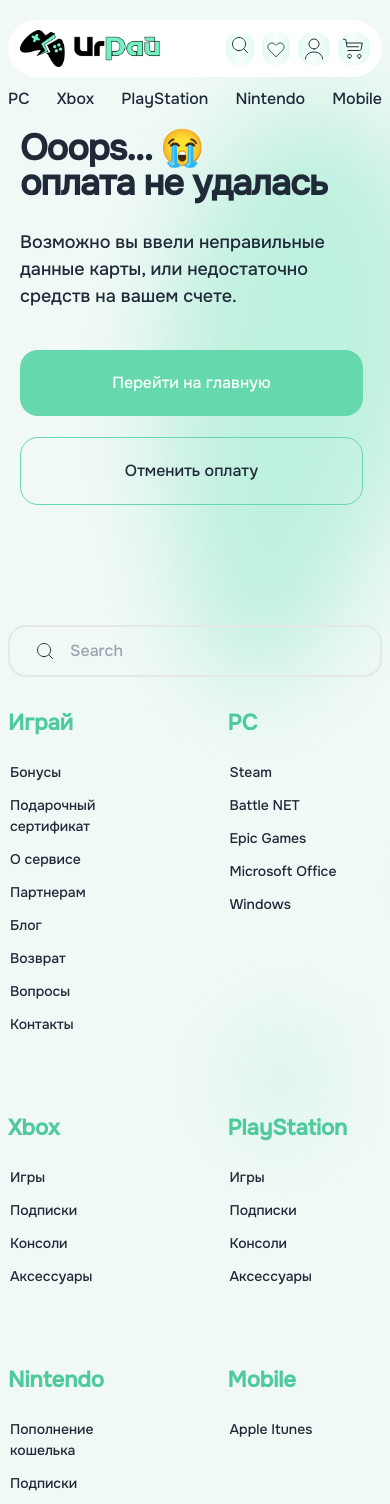
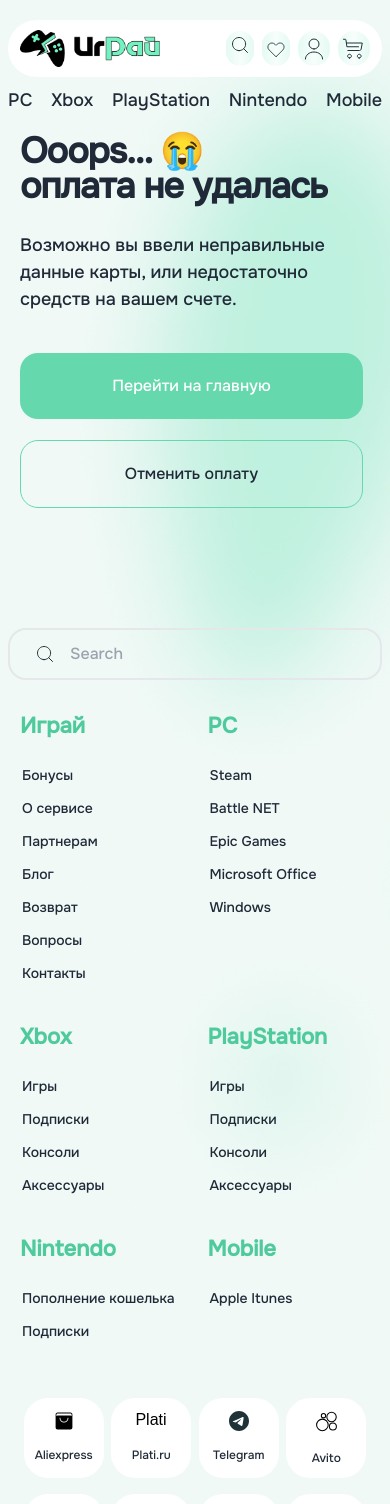
Before and after one commit to Vieronist/igray, a Next.js app: page /error in a window 390 px wide. Shown: the top 1504 px of the page. Built offline with nearby package versions, Linux system fonts and the light colour scheme.

Commit message:
one mor change

```diff
--- a/src/entities/nav-item/ui/NavItem.tsx
+++ b/src/entities/nav-item/ui/NavItem.tsx
@@ -4,11 +4,13 @@
 interface IProps {
   label: string;
   href: string;
+  className?:string
 }
 
-export const NavItem: FC<IProps> = ({ label, href }) => {
+
+export const NavItem: FC<IProps> = ({ label, href, className }) => {
   return (
-    <li className="text-[16px] sm:text-[18px] z-10 text-gray-800">
+    <li className={`text-[18px] sm:text-[18px] z-10 text-gray-800 ${className}`}>
       <Link target="_blank" href={href}>{label}</Link>
     </li>
   );
--- a/src/entities/platforms/ui/platform-item.tsx
+++ b/src/entities/platforms/ui/platform-item.tsx
@@ -8,7 +8,7 @@
 
 export const PlatformItem: FC<IProps> = ({ name, href }) => {
   return (
-    <li className="text-[14px] font-medium mb-[12px] text-gray-800">
+    <li className="text-[14px] font-medium mb-[12px] text-gray-800 hover:text-gray-400 active:text-gray-400 transition-colors duration-300">
       <Link target="_blank" href={href}>{name}</Link>
     </li>
   );
--- a/src/features/articles/ui/article-item.tsx
+++ b/src/features/articles/ui/article-item.tsx
@@ -12,8 +12,8 @@
       <Image
         className=""
         src={`/${avatar}`}
-        height={80}
-        width={80}
+        height={120}
+        width={120}
         alt="icon"
       />
       <p className="w-[180px] text-gray-800 text-center xl:text-left">{content}</p>
--- a/src/features/contacts/ui/contacts.tsx
+++ b/src/features/contacts/ui/contacts.tsx
@@ -27,7 +27,7 @@
           <ContactItem
             href={
               "tg.svg" === svg
-                ? "https://t.me/igraem247"
+                ? "https://t.me/igray247"
                 : "https://vk.com/igray24"
             }
             key={idx}
--- a/src/widgtes/footer/ui/footer.tsx
+++ b/src/widgtes/footer/ui/footer.tsx
@@ -14,12 +14,11 @@
         </div>
         <div className="mx-auto">
           <FooterNavigation />
-          <div className="grid grid-cols-2 sm:grid-cols-3 md:flex md:flex-wrap gap-[65px] mb-[44px] ">
+          <div className="grid grid-cols-2 sm:grid-cols-3 md:flex md:flex-wrap gap-[25px] md:gap-[65px] mb-[44px] ">
             <PlatformsList
               title="Играй"
               options={[
                 "Бонусы",
-                "Подарочный сертификат",
                 "О сервисе",
                 "Партнерам",
                 "Блог",
@@ -32,7 +31,7 @@
             />
             <PlatformsList
               title="PC"
-              hrefs={["#", "#", "#", "#", "#"]}
+              hrefs={["/", "#", "#", "#", "#"]}
               options={[
                 "Steam",
                 "Battle NET",
```
